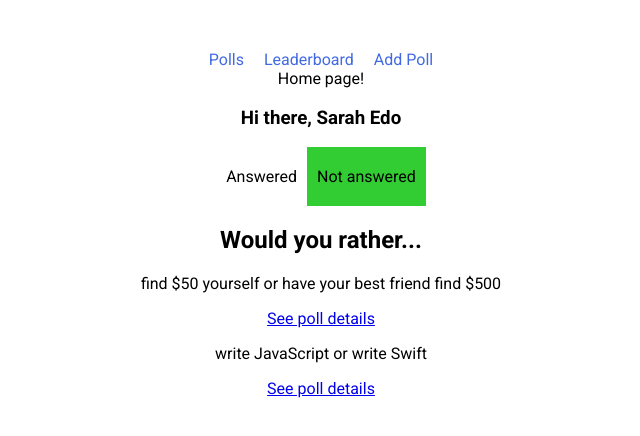
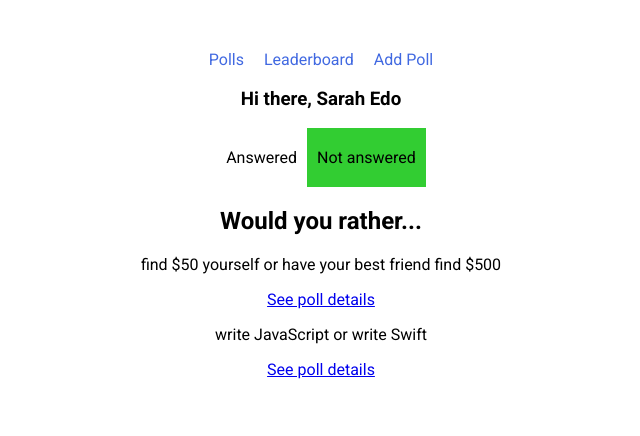
Before and after one commit to chrisonside/would-you-rather, a React (Create React App) app: page / in a window 1280 px wide. Both pictures are taken after a click on the element "Sarah Edo". Shown: the top 436 px of the page, without its empty margins (319-959 px from the left). Built offline with nearby package versions, Linux system fonts and the light colour scheme.

Commit message:
Remove unwanted div

```diff
--- a/src/components/Home.js
+++ b/src/components/Home.js
@@ -9,7 +9,6 @@ class Home extends Component {
 
     return (
       <div className="Home">
-        <div>Home page!</div>
         <div>
           <UserDetails></UserDetails>
           <PollList></PollList>
```
